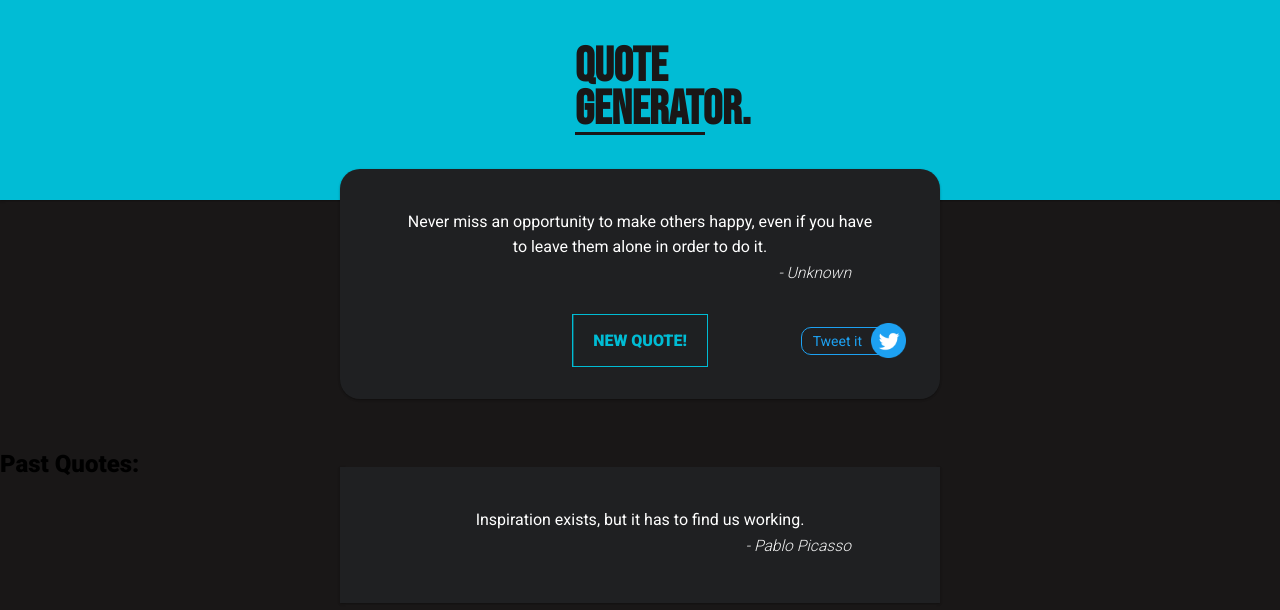
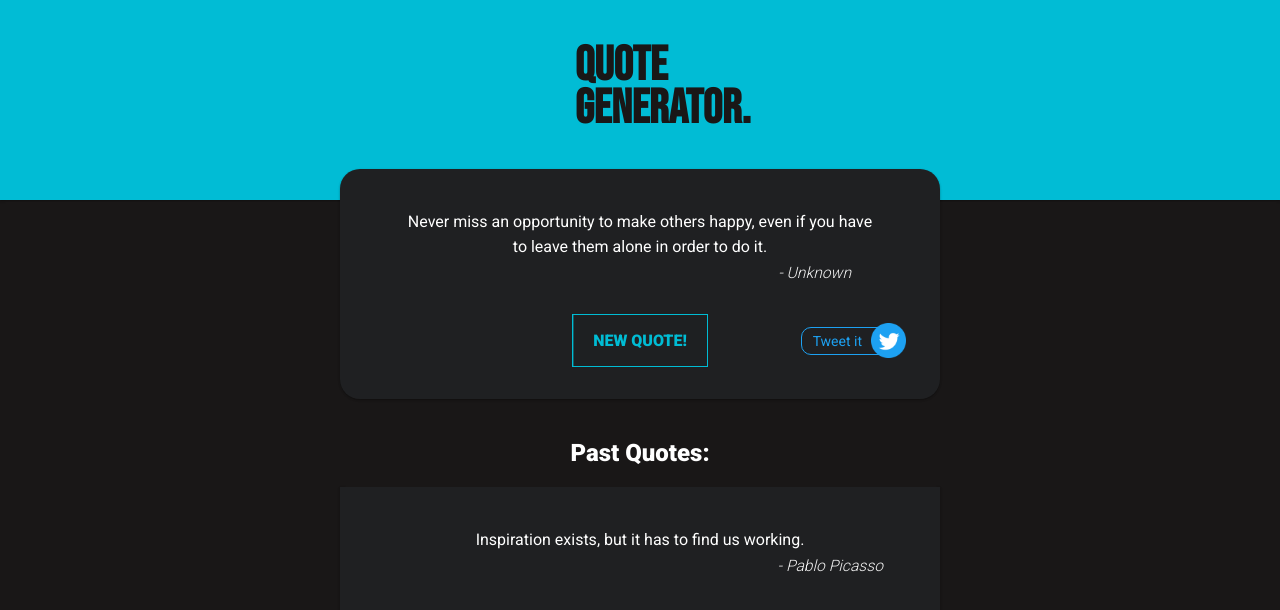
Before and after one commit to ddave592/fcc-random-quote-generator, a React (Create React App) app: page / in a window 1280 px wide. Both pictures are taken after a click on the button "NEW QUOTE!". Shown: the top 610 px of the page. Built offline with nearby package versions, Linux system fonts and the light colour scheme.

Commit message:
implemented 3 quote history limit + title animation + styling restructure

```diff
--- a/public/index.html
+++ b/public/index.html
@@ -5,7 +5,6 @@
     <link rel="icon" href="%PUBLIC_URL%/favicon.ico" />
     <meta name="viewport" content="width=device-width, initial-scale=1" />
     <meta name="theme-color" content="#000000" />
-    <style src="../node_modules/bootstrap/dist/css/bootstrap-grid.min.css"></style>
     <meta
       name="description"
       content="Web site created using create-react-app"
@@ -25,7 +24,7 @@
       work correctly both with client-side routing and a non-root public URL.
       Learn how to configure a non-root public URL by running `npm run build`.
     -->
-    <title>React App</title>
+    <title>Quote Generator</title>
   </head>
   <body>
     <noscript>You need to enable JavaScript to run this app.</noscript>
--- a/src/App.js
+++ b/src/App.js
@@ -2,12 +2,29 @@ import React, { useState, useEffect } from 'react';
 import './styles/index.scss';
 import getQuote from './utils/quoteHandler';
 import { QuoteBox } from './components/QuoteBox';
+import { useTrail, animated } from 'react-spring'
 
 const App = () => {
 
+  //init states
   const [quote, setQuote] = useState({ quoteText: 'Loading...', quoteAuthor: 'Loading...' });
   const [pastQuote, setPastQuote] = useState([]);
 
+
+  //animation
+  const items = ['Quote', ' Generator.']
+  const config = { mass: 5, tension: 1000, friction: 100 }
+
+  const trail = useTrail(items.length, {
+    config,
+    opacity: 1,
+    x: 0,
+    height: 80,
+    from: { opacity: 0, x: 20, height: 0 },
+  })
+
+
+  //hooks
   useEffect(() => {
     let quoteObj = getQuote();
     if (!quoteObj.quoteAuthor) {
@@ -15,12 +32,20 @@ const App = () => {
     };
     setQuote(quoteObj);
   }, []);
-
+console.log(pastQuote.length);
 
   const handleClick = () => {
     let quoteObj = getQuote();
-    setPastQuote([...pastQuote, {...quote}]
-    );
+    console.log(pastQuote.length);
+    if (pastQuote.length < 3) {
+      setPastQuote([...pastQuote, { ...quote }]
+      );
+    } else {
+      let previousPastQuote = [...pastQuote];
+      previousPastQuote.shift();
+      setPastQuote([...previousPastQuote, { ...quote }]
+      )
+    }
     if (!quoteObj.quoteAuthor) {
       quoteObj.quoteAuthor = 'Unknown'
     };
@@ -29,17 +54,33 @@ const App = () => {
     );
   }
 
+  let historyClasses = pastQuote.length === 0 ? 'history-title' : 'history-title display'
+  const pastQuoteMap = pastQuote ? [...pastQuote].reverse().map((x) => {
+    return <QuoteBox cName='past-quote' key={x.id} quote={x} buttons={false} />
+  }) : null;
 
-//       to-dos:
-// - add transition animations to new main-quote-container components + make current-quote unmount and have new one mount to control transitions
-// - have history components animate down as new ones are added to array
-// restructure div containers
+
+  //       to-dos:
+  // - add transition animations to new main-quote-container components + make current-quote unmount and have new one mount to control transitions
+  // - have history components animate down as new ones are added to array
+  // - add react-springs for history components
+
+
 
   return (
     <>
       <nav>
         <div className="title-container">
-          <h1 className="title">Quote Generator.</h1>
+          <div className="h1-container">
+            {trail.map(({ x, height, ...rest }, index) => (
+              <animated.h1
+                className="title"
+                key={items[index]}
+                style={{ ...rest, transform: x.interpolate(x => `translate3d(0,${x}px,0)`) }}>
+                {items[index]}
+              </animated.h1>
+            ))}
+          </div>
         </div>
       </nav>
 
@@ -48,10 +89,10 @@ const App = () => {
           <QuoteBox id='quote-box' quote={quote} onClick={handleClick} buttons={true} />
         </div>
         <div className='history-quote-container'>
-          <h2 className='history-title'>
+          <h2 className={historyClasses}>
             Past Quotes:
         </h2>
-          {pastQuote ? [...pastQuote].reverse().map((x) => <QuoteBox cName='past-quote' key={x.id} quote={x} buttons={false} />) : null}
+          {pastQuoteMap}
         </div>
       </div>
     </>
--- a/src/components/QuoteBox.js
+++ b/src/components/QuoteBox.js
@@ -9,7 +9,9 @@ export const QuoteBox = (props) => {
     : 'quote-card';
 
   if (props.buttons) {
-    return (<div className={classes} id="quote-box">
+    // main quote boxes
+    return (
+      <div className={classes} id="quote-box">
         <blockquote>
           <p id='text'>
             {props.quote.quoteText}
@@ -24,7 +26,9 @@ export const QuoteBox = (props) => {
           <button id='new-quote' className='btn-outline btn-0' onClick={props.onClick}>New Quote!</button>
           <a
             className='tweet'
-          href={`https://www.twitter.com/intent/tweet?text='${props.quote.quoteText.split(' ').reduce((previous, current) => previous + '+' + current)}'%20${'- ' + props.quote.quoteAuthor}`}
+            href={`https://www.twitter.com/intent/tweet?text='${props.quote.quoteText
+              .split(' ')
+              .reduce((previous, current) => previous + '+' + current)}'%20${'- ' + props.quote.quoteAuthor}`}
             id='tweet-quote'>
             <span className="tweet-text">
               Tweet it
@@ -32,9 +36,18 @@ export const QuoteBox = (props) => {
             <img width="35px" alt="Twitter Icon" src={twitterIcon} />
           </a>
         </div>
-    </div>);
+      </div>
+    );
   } else {
-    return (<div className={classes} id="quote-box">
+    // history quote boxes
+    return (
+      <a
+        className='box-anchor'
+        href={`https://www.twitter.com/intent/tweet?text='${props.quote.quoteText
+          .split(' ')
+          .reduce((previous, current) => previous + '+' + current)}'%20${'- ' + props.quote.quoteAuthor}`}
+      >
+        <div className={classes} id="quote-box">
           <blockquote>
             <p id='text'>
               {props.quote.quoteText}
@@ -45,8 +58,8 @@ export const QuoteBox = (props) => {
               </em>
             </footer>
           </blockquote>
-      <div className="button-group">
         </div>
-    </div>)
+      </a>
+    )
   }
 };
--- a/src/styles/index.scss
+++ b/src/styles/index.scss
@@ -24,21 +24,9 @@ body {
   -moz-osx-font-smoothing: grayscale;
 }
 
-.past-quote.quote-card {
-  border-radius: 0 !important;
-  margin: $spacer * 2 auto;
-  &:hover {
-    border-left: 10px solid $primary-color !important;
-    cursor: pointer;
-  }
-}
-
-.past-quote.quote-card .btn-outline {
-  display: none !important;
-}
-
-.past-quote.quote-card .tweet {
-  display: none !important;
+// anchor
+.box-anchor:any-link {
+  text-decoration: none;
 }
 
 // btn + button group
@@ -56,7 +44,7 @@ body {
   display: flex;
   text-decoration: none;
   align-items: center;
-  span.tweet-text{
+  span.tweet-text {
     text-decoration: none !important;
     color: #1da1f2;
     font-size: 14px;
@@ -76,7 +64,6 @@ body {
     z-index: 2;
   }
 }
-
 
 .btn {
   z-index: 1;
@@ -138,41 +125,80 @@ nav {
   height: 200px;
 }
 
+@keyframes fadein {
+  0% {
+    opacity: 0;
+  }
+  100% {
+    opacity: 1;
+  }
+}
+
 .title-container {
   display: flex;
   justify-content: center;
+
+  .h1-container {
+    @media (min-width: 768px) {
+      width: 130px;
+      margin: 44px 0;
+      display: block;
+      border-bottom: none;
     }
+    border-bottom: 3px solid #191717;
+    display: flex;
+    margin-top: 50px;
 
     h1.title {
       font-family: "Bebas Neue", cursive;
       font-size: 3rem;
       text-transform: uppercase;
       color: #191717;
-  padding: 2.83rem 0 0;
       z-index: 1;
-  margin-top: 20px;
+      margin: 0;
+      padding: 0;
+      margin-left: 10px;
       @media (min-width: 768px) {
         line-height: 0.9;
         font-size: 3rem;
+        margin: 0;
+        padding: 0;
+        &:last-of-type::after {
+          display: flex;
+          content: "";
           border-bottom: 3px solid #191717;
-    width: 130px;
-    margin-top: 0;
+          animation-name: fadein;
+          animation-duration: 1s;
         }
+      }
+    }
+  }
+}
+
+// containers
+
+.main-quote-container {
+  display: flex;
+  flex-direction: column;
+  align-items: center;
+  position: relative;
+  top: -31px;
+}
+
+.current-quote-container {
+  min-height: 270px;
 }
 
 // Quote card
 
 .quote-card {
-  margin: 0 auto;
   padding: $spacer * 3;
   background-color: rgb(31, 32, 34);
   box-shadow: 0 1px 3px rgba(0, 0, 0, 0.12), 0 1px 2px rgba(0, 0, 0, 0.24);
   transition: all 0.3s cubic-bezier(0.25, 0.8, 0.25, 1);
-  position: relative;
-  top: -31px;
   @media (min-width: 768px) {
     border-radius: 20px;
-    max-width: 600px;
+    width: 600px;
   }
 
   &:hover {
@@ -196,3 +222,34 @@ h1.title {
     padding-bottom: $spacer;
   }
 }
+// past quote title
+
+.history-title {
+  display: none;
+  margin: 0 auto 20px;
+  text-align: center;
+  color: white;
+  &.display {
+    display: block;
+  }
+}
+// past-quote
+
+.past-quote.quote-card {
+  border-radius: 0 !important;
+  margin-top: $spacer * 1;
+  margin-bottom: $spacer * 1;
+  &:hover {
+    border-left: 10px solid $primary-color !important;
+    cursor: pointer;
+  }
+  blockquote {
+    margin: $spacer;
+  }
+  .tweet {
+    display: none !important;
+  }
+  .btn-outline {
+    display: none !important;
+  }
+}
```
Lines whose indentation alone changed are shown as unchanged.
